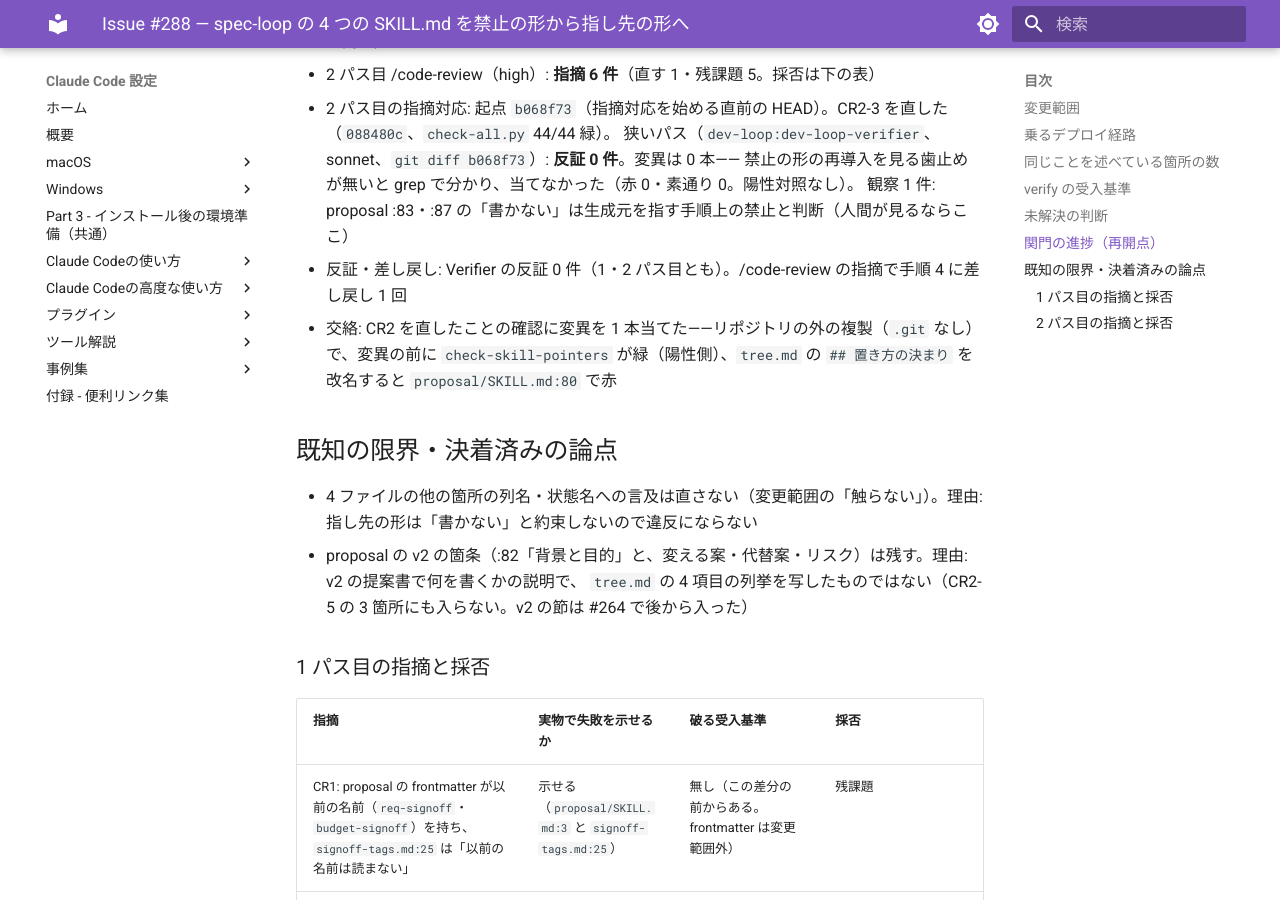
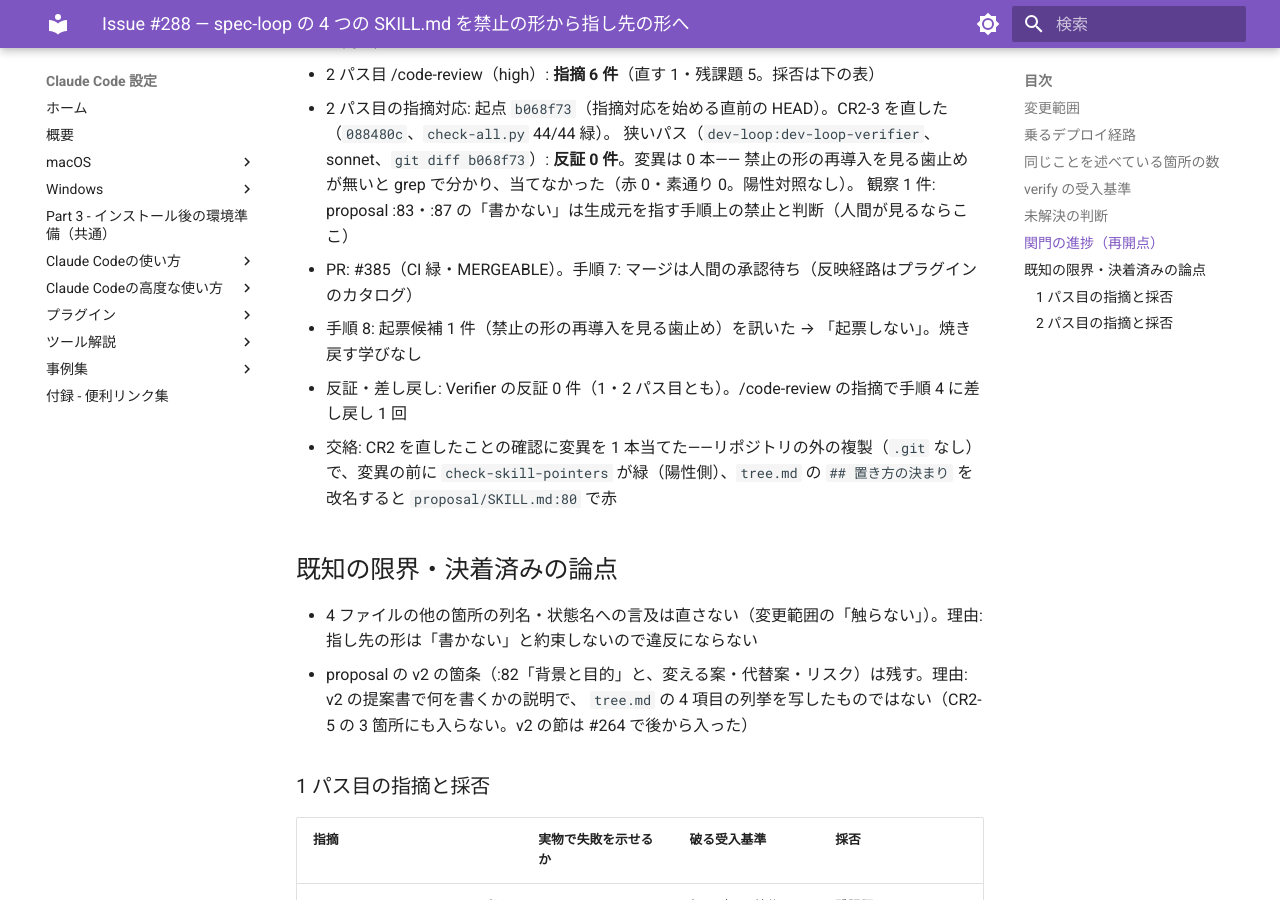
Before and after one commit to hdknr/claude-code-setup, an MkDocs documentation site: the page built from docs/plans/issue-288.md, in a window 1280 px wide and 900 px high, scrolled down 3079 px. Built offline with MkDocs 1.6.1 and Material for MkDocs 9.7.7, drawn with Linux system fonts in a browser that asks for light colours.

Commit message:
docs(plans): #288 の PR と手順 8 の結果を記録
Co-Authored-By: Claude Opus 5.5 <noreply@anthropic.com>

```diff
--- a/docs/plans/issue-288.md
+++ b/docs/plans/issue-288.md
@@ -88,6 +88,8 @@
     狭いパス（`dev-loop:dev-loop-verifier`、sonnet、`git diff b068f73`）: **反証 0 件**。変異は 0 本——
     禁止の形の再導入を見る歯止めが無いと grep で分かり、当てなかった（赤 0・素通り 0。陽性対照なし）。
     観察 1 件: proposal :83・:87 の「書かない」は生成元を指す手順上の禁止と判断（人間が見るならここ）
+- PR: #385（CI 緑・MERGEABLE）。手順 7: マージは人間の承認待ち（反映経路はプラグインのカタログ）
+- 手順 8: 起票候補 1 件（禁止の形の再導入を見る歯止め）を訊いた → 「起票しない」。焼き戻す学びなし
 - 反証・差し戻し: Verifier の反証 0 件（1・2 パス目とも）。/code-review の指摘で手順 4 に差し戻し 1 回
 - 交絡: CR2 を直したことの確認に変異を 1 本当てた——リポジトリの外の複製（`.git` なし）で、変異の前に
   `check-skill-pointers` が緑（陽性側）、`tree.md` の `## 置き方の決まり` を改名すると `proposal/SKILL.md:80` で赤
```
